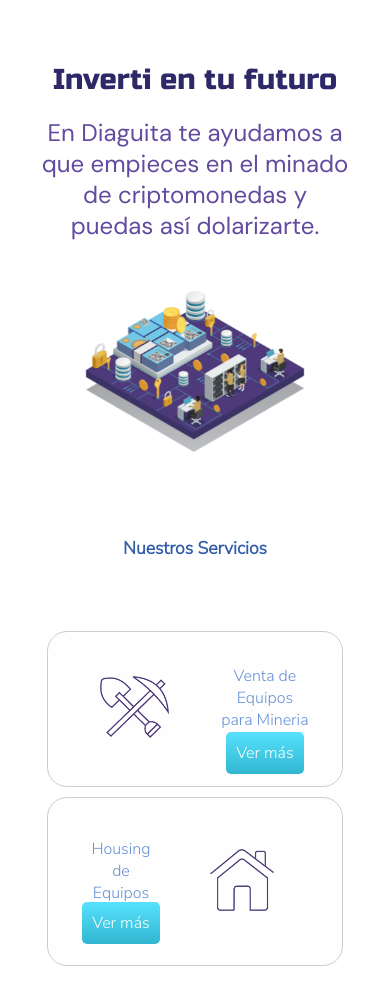
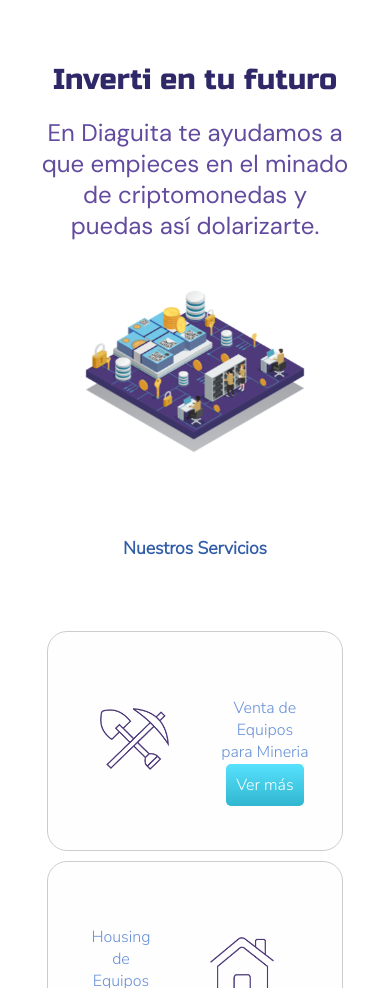
Before and after one commit to EliRozado/diaguita-webpage, a website: page index.html in a window 390 px wide. Shown: the part 97-1085 px from the top of the page. Drawn offline with nearby package versions, Linux system fonts and the light colour scheme; files that its build step writes are made by us from their sources.

Commit message:
Add files via upload

```diff
--- a/scss/_sections.scss
+++ b/scss/_sections.scss
@@ -372,7 +372,7 @@
             gap: 10px;
             padding: 10%;
             .card1{
-                height: auto;
+
                 width: 95%;
                 gap: 10px;
                 display: flex;
@@ -381,7 +381,7 @@
                 align-items: center;
                 justify-content: center;
                 align-content: center;
-                min-height: 30px;
+                min-height: 26vh;
                 .texto1{
 
                     .card-title{
@@ -401,7 +401,7 @@
                 }
             }
             .card2{
-                height: auto;
+
                 width: 95%;
                 gap: 10px;
                 display: flex;
@@ -409,7 +409,7 @@
                 align-content: center;
                 padding: 10%;
                 justify-content: center;
-                min-height: 30px;
+                min-height: 26vh;
                 .texto2{
 
                     .card-title{
```
